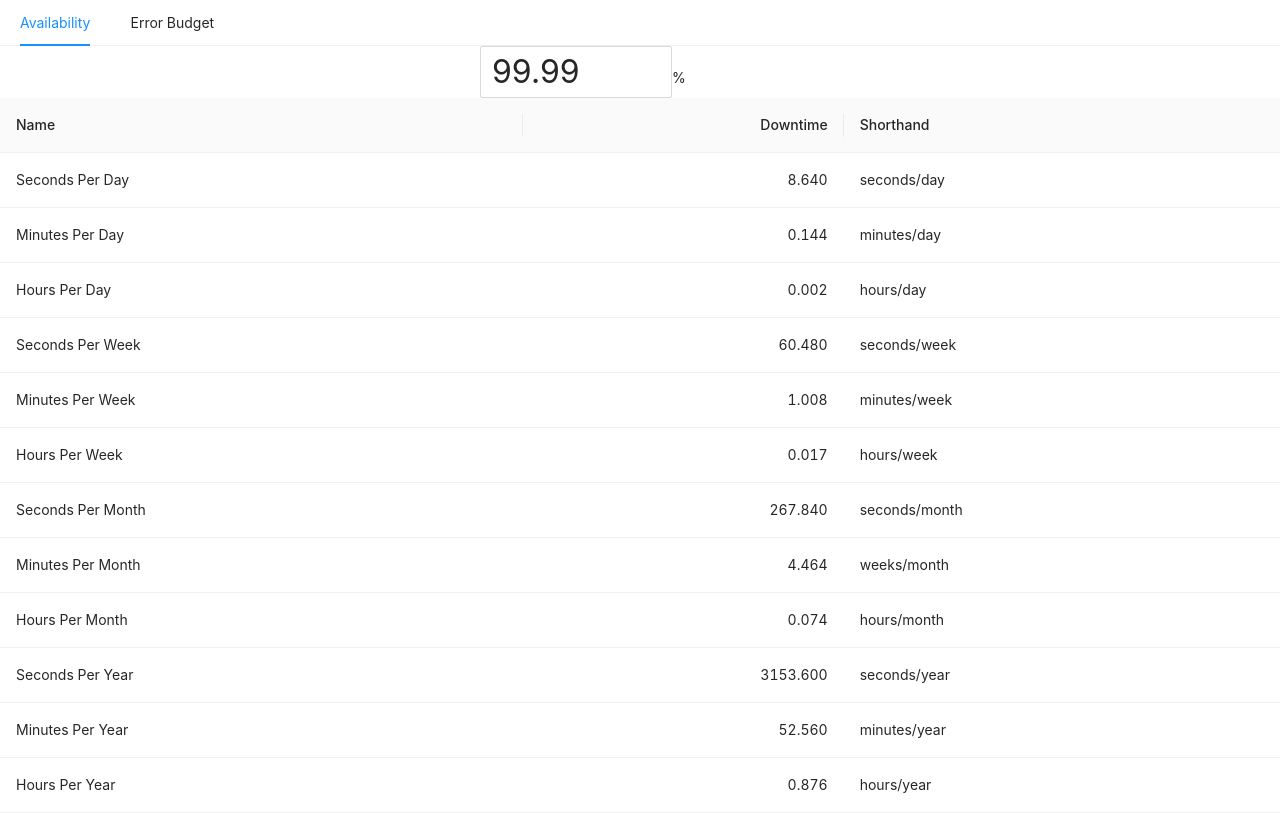
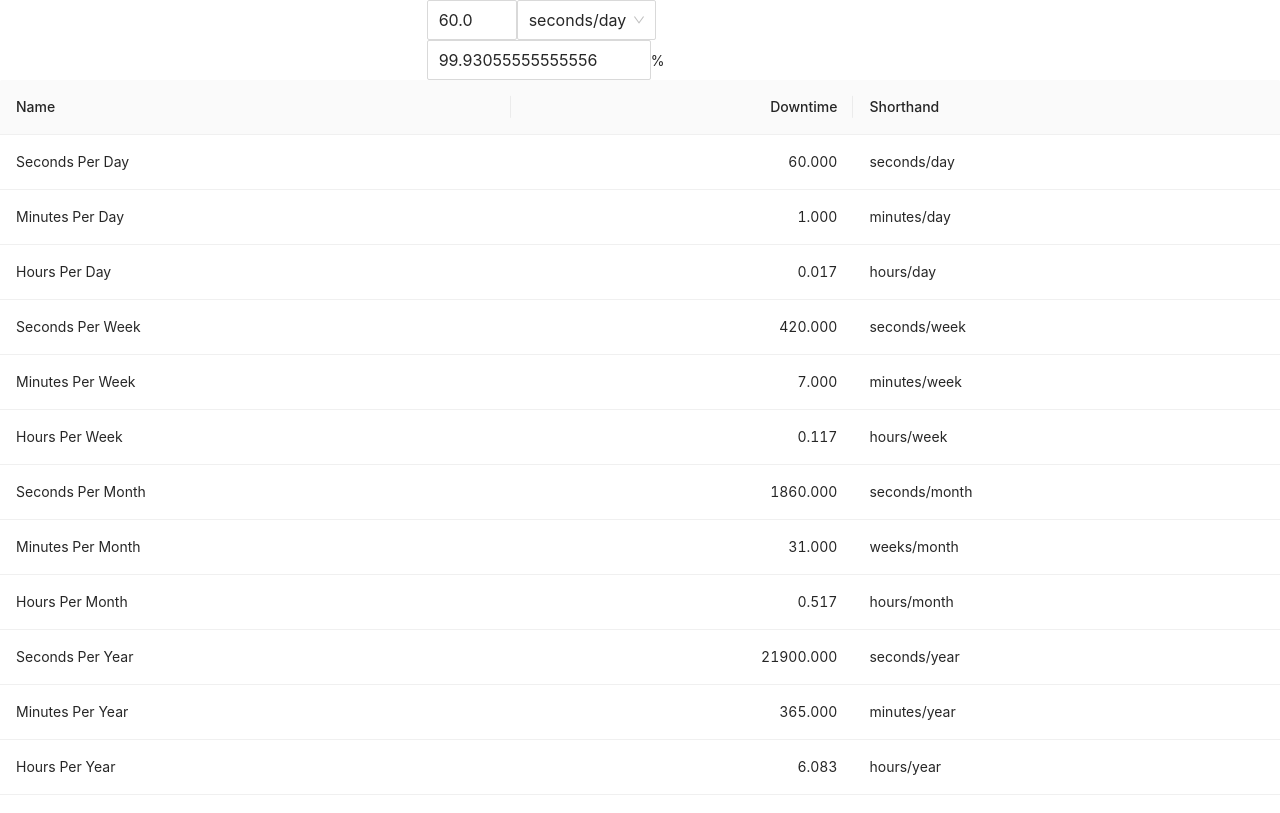
Before and after one commit to aizatto/error-budget, a React (Create React App) app: page / in a window 1280 px wide. Built offline with nearby package versions, Linux system fonts and the light colour scheme.

Commit message:
merge components

```diff
--- a/src/App.tsx
+++ b/src/App.tsx
@@ -1,44 +1,12 @@
-import React, { useState } from 'react';
+import React from 'react';
 import './App.css';
-import { Availability } from './components/Availability';
-import { Menu } from 'antd';
 import { ErrorBudget } from './components/ErrorBudget';
 
-enum Key {
-  AVAILABILITY = 'availability',
-  ERROR_BUDGET = 'error-budget',
-}
-
 function App() {
-  const [key, setKey] = useState(Key.AVAILABILITY);
-
-  let element = null;
-  switch (key) {
-    case Key.AVAILABILITY:
-      element = <Availability />
-      break;
-
-    case Key.ERROR_BUDGET:
-      element = <ErrorBudget />
-      break;
-  }
-
   return (
     <>
-      <Menu
-        mode="horizontal"
-        onClick={(newKey) => setKey(newKey.key as Key)}
-        selectedKeys={[key]}>
-        <Menu.Item key={Key.AVAILABILITY}>
-          Availability
-        </Menu.Item>
-        <Menu.Item key={Key.ERROR_BUDGET}>
-          Error Budget
-        </Menu.Item>
-      </Menu>
-      {element}
+      <ErrorBudget />
     </>
-        // <Availability />
   );
 }
 
--- a/src/components/Availability.tsx
+++ b/src/components/Availability.tsx
@@ -1,40 +1,8 @@
 import { InputNumber, Table, Row, Col } from 'antd';
 import React, { useState } from 'react';
+import { calculateDowntime } from './fn';
 
-const DAYS_IN_MONTH = 31;
-const DAYS_IN_YEAR = 365;
 const PRECISION = 3;
-
-export function calculateDowntime(oriAvailability: number) {
-  let availability = oriAvailability >= 100
-    ? 100
-    : oriAvailability;
-
-  availability = availability <= 0
-    ? 0
-    : availability;
-
-  const percentage = (100 - availability) / 100;
-
-  let downtime = {
-    secondsPerDay: percentage * 24 * 60 * 60,
-    minutesPerDay: percentage * 24 * 60,
-    hoursPerDay: percentage * 24,
-  }
-
-  return {
-    ...downtime,
-    secondsPerWeek: downtime.secondsPerDay * 7,
-    minutesPerWeek: downtime.minutesPerDay * 7,
-    hoursPerWeek: downtime.hoursPerDay * 7,
-    secondsPerMonth: downtime.secondsPerDay * DAYS_IN_MONTH,
-    minutesPerMonth: downtime.minutesPerDay * DAYS_IN_MONTH,
-    hoursPerMonth: downtime.hoursPerDay * DAYS_IN_MONTH,
-    secondsPerYear: downtime.secondsPerDay * DAYS_IN_YEAR,
-    minutesPerYear: downtime.minutesPerDay * DAYS_IN_YEAR,
-    hoursPerYear: downtime.hoursPerDay * DAYS_IN_YEAR,
-  };
-}
 
 export const AvailabilityTable: React.FC<{availability: number}> = (props) => {
   const { availability } = props;
--- a/src/components/ErrorBudget.tsx
+++ b/src/components/ErrorBudget.tsx
@@ -1,75 +1,37 @@
-import React, { useState } from 'react';
+import React, { useState, useRef } from 'react';
 import { Select, InputNumber, Row, Col } from 'antd';
 import { AvailabilityTable } from './Availability';
+import { calculateAvailability, getDowntimeFromAvailbility } from './fn';
 
 const { Option } = Select;
 
 export const ErrorBudget: React.FC = () => {
+  const [metric, setMetric] = useState('seconds/day');
   const [errorBudget, setErrorBudget] = useState(60);
-  const [metric, setMetric] = useState('seconds/day');
+  const availability = calculateAvailability(errorBudget, metric);
 
-  let downtime = 0;
-  switch (metric) {
-    case 'seconds/day':
-      downtime = errorBudget / (24 * 60 * 60);
-      break;
+  const errorBudgetRef = useRef<any>();
 
-    case 'minutes/day':
-      downtime = errorBudget / (24 * 60);
-      break;
+  const setErrorBudgetRef = (value: number) => {
+    const current = errorBudgetRef.current;
+    if (!current) {
+      return;
+    }
 
-    case 'hours/day':
-      downtime = errorBudget / 24;
-      break;
-
-    case 'seconds/week':
-      downtime = errorBudget / (24 * 60 * 60 * 7);
-      break;
-
-    case 'minutes/week':
-      downtime = errorBudget / (24 * 60 * 7);
-      break;
-
-    case 'hours/week':
-      downtime = errorBudget / (24 * 7);
-      break;
-
-    case 'seconds/month':
-      downtime = errorBudget / (24 * 60 * 60 * 31);
-      break;
-
-    case 'minutes/month':
-      downtime = errorBudget / (24 * 60 * 31);
-      break;
-
-    case 'hours/month':
-      downtime = errorBudget / (24 * 31);
-      break;
-
-    case 'seconds/year':
-      downtime = errorBudget / (24 * 60 * 60 * 365);
-      break;
-
-    case 'minutes/year':
-      downtime = errorBudget / (24 * 60 * 365);
-      break;
-
-    case 'hours/year':
-      downtime = errorBudget / (24 * 365);
-      break;
+    const downtime = getDowntimeFromAvailbility(value, metric);
+    // current.inputNumberRef.input.value = downtime;
+    setErrorBudget(downtime);
   }
-
-  downtime = downtime * 100;
-  const availability = 100 - downtime;
 
   return (
     <>
       <Row justify="center">
-        <Col span="6">
+        <Col span="8">
           <div>
             <InputNumber
+              ref={errorBudgetRef}
               size="large"
-              defaultValue={errorBudget}
+              value={errorBudget}
               min={0}
               step={0.1}
               onChange={(value) => value && setErrorBudget(value)}
@@ -77,8 +39,11 @@ export const ErrorBudget: React.FC = () => {
             <Select
               defaultValue={metric}
               size="large"
-              onChange={(newMetric) => setMetric(newMetric)}
-              >
+              onChange={(newMetric) => {
+                const downtime = getDowntimeFromAvailbility(availability, newMetric);
+                setMetric(newMetric);
+                setErrorBudget(downtime);
+              }}>
               <Option value="seconds/day">
                 seconds/day
               </Option>
@@ -121,7 +86,18 @@ export const ErrorBudget: React.FC = () => {
             <InputNumber
               size="large"
               value={availability}
-              readOnly
+              min={0}
+              max={100}
+              step={0.1}
+              style={{width: '14rem'}}
+              onChange={(value) => {
+                if (!value) {
+                  return;
+                }
+
+                // setErrorBudgetRef(getDowntimeFromAvailbility(value, metric));
+                setErrorBudgetRef(value);
+              }}
             />
             %
           </div>
--- /dev/null
+++ b/src/components/fn.tsx
@@ -0,0 +1,136 @@
+
+const DAYS_IN_MONTH = 31;
+const DAYS_IN_YEAR = 365;
+
+export function calculateDowntime(oriAvailability: number) {
+  let availability = oriAvailability >= 100
+    ? 100
+    : oriAvailability;
+
+  availability = availability <= 0
+    ? 0
+    : availability;
+
+  const percentage = (100 - availability) / 100;
+
+  let downtime = {
+    secondsPerDay: percentage * 24 * 60 * 60,
+    minutesPerDay: percentage * 24 * 60,
+    hoursPerDay: percentage * 24,
+  }
+
+  return {
+    ...downtime,
+    secondsPerWeek: downtime.secondsPerDay * 7,
+    minutesPerWeek: downtime.minutesPerDay * 7,
+    hoursPerWeek: downtime.hoursPerDay * 7,
+    secondsPerMonth: downtime.secondsPerDay * DAYS_IN_MONTH,
+    minutesPerMonth: downtime.minutesPerDay * DAYS_IN_MONTH,
+    hoursPerMonth: downtime.hoursPerDay * DAYS_IN_MONTH,
+    secondsPerYear: downtime.secondsPerDay * DAYS_IN_YEAR,
+    minutesPerYear: downtime.minutesPerDay * DAYS_IN_YEAR,
+    hoursPerYear: downtime.hoursPerDay * DAYS_IN_YEAR,
+  };
+}
+
+
+export function calculateAvailability(errorBudget: number, metric: string) {
+  let downtime = 0;
+  switch (metric) {
+    case 'seconds/day':
+      downtime = errorBudget / (24 * 60 * 60);
+      break;
+
+    case 'minutes/day':
+      downtime = errorBudget / (24 * 60);
+      break;
+
+    case 'hours/day':
+      downtime = errorBudget / 24;
+      break;
+
+    case 'seconds/week':
+      downtime = errorBudget / (24 * 60 * 60 * 7);
+      break;
+
+    case 'minutes/week':
+      downtime = errorBudget / (24 * 60 * 7);
+      break;
+
+    case 'hours/week':
+      downtime = errorBudget / (24 * 7);
+      break;
+
+    case 'seconds/month':
+      downtime = errorBudget / (24 * 60 * 60 * 31);
+      break;
+
+    case 'minutes/month':
+      downtime = errorBudget / (24 * 60 * 31);
+      break;
+
+    case 'hours/month':
+      downtime = errorBudget / (24 * 31);
+      break;
+
+    case 'seconds/year':
+      downtime = errorBudget / (24 * 60 * 60 * 365);
+      break;
+
+    case 'minutes/year':
+      downtime = errorBudget / (24 * 60 * 365);
+      break;
+
+    case 'hours/year':
+      downtime = errorBudget / (24 * 365);
+      break;
+  }
+
+  downtime = downtime * 100;
+  const availability = 100 - downtime;
+  return availability;
+}
+
+export function getDowntimeFromAvailbility(availability: number, metric: string) {
+  const downtime = calculateDowntime(availability);
+  switch (metric) {
+    case 'seconds/day':
+      return downtime.secondsPerDay;
+
+    case 'minutes/day':
+      return downtime.minutesPerDay;
+
+    case 'hours/day':
+      return downtime.hoursPerDay;
+
+    case 'seconds/week':
+      return downtime.secondsPerWeek;
+
+    case 'minutes/week':
+      return downtime.minutesPerWeek;
+
+    case 'hours/week':
+      return downtime.hoursPerWeek;
+
+    case 'seconds/month':
+      return downtime.secondsPerMonth;
+
+    case 'minutes/month':
+      return downtime.minutesPerMonth;
+
+    case 'hours/month':
+      return downtime.hoursPerMonth;
+
+    case 'seconds/year':
+      return downtime.secondsPerYear;
+
+    case 'minutes/year':
+      return downtime.minutesPerYear;
+
+    case 'hours/year':
+      return downtime.hoursPerYear;
+
+    default:
+      return 0;
+  }
+}
```
